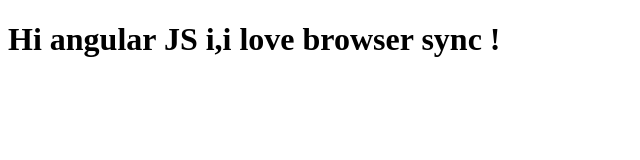
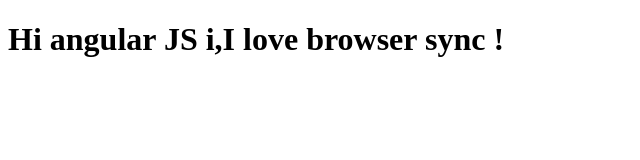
Before and after one commit to RavikiranJakkannavar/coursera-angular-js, a plain HTML site: page index.html in a window 1280 px wide. Shown: the full height of the page, 0-640 px from the left. Drawn offline with Linux system fonts and the light colour scheme.

Commit message:
first webfile

```diff
--- a/index.html
+++ b/index.html
@@ -5,6 +5,6 @@
     <title>index</title>
   </head>
   <body>
-    <h1>Hi angular JS i,i love browser sync !</h1>
+    <h1>Hi angular JS i,I love browser sync !</h1>
   </body>
 </html>
```
